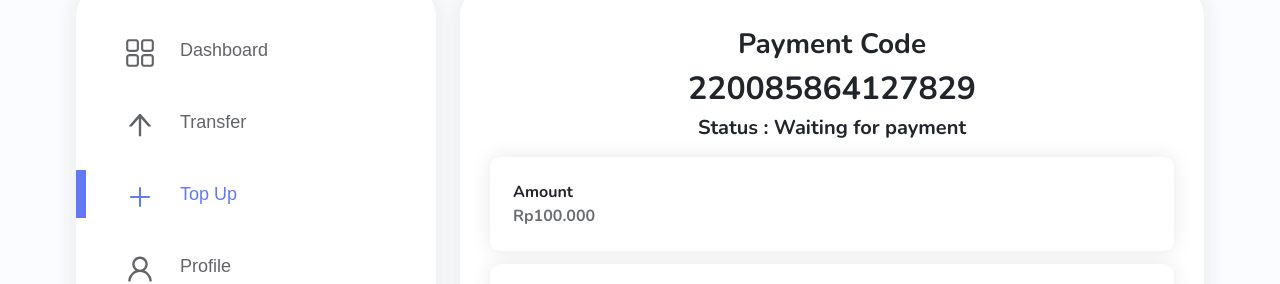
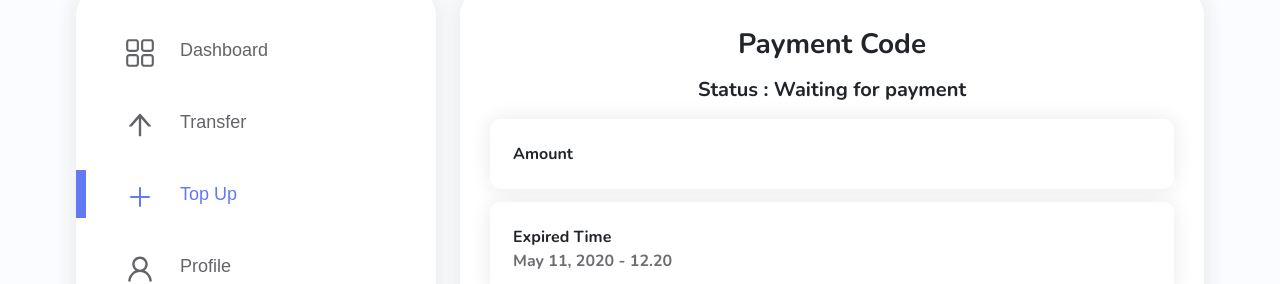
Before and after one commit to othernima08/payease-fe, a React (Vite) app: page /top-up/payment-code in a window 1280 px wide. Shown: the part 162-446 px from the top of the page. Built offline with nearby package versions, Linux system fonts and the light colour scheme; no server answers; sample sign-in values are in the browser's storage; a web font is replaced by a local one.

Commit message:
top up post

```diff
--- a/src/pages/topUp/input-amount-topup/index.jsx
+++ b/src/pages/topUp/input-amount-topup/index.jsx
@@ -66,7 +66,7 @@ const InputAmountTopUp = () => {
 
         <Row className="justify-content-center">
           <Col md={12}>
-            <p className="balance-topup">Rp120.000 Available</p>
+            <p className="balance-topup">Set Amount Top Up. Min : 10.000</p>
           </Col>
         </Row>
 
--- a/src/pages/topUp/payment-method/index.jsx
+++ b/src/pages/topUp/payment-method/index.jsx
@@ -6,6 +6,7 @@ import { Container, Card, Button } from 'react-bootstrap';
 import './payment-method.css';
 import { getVirtualAccountByUserId, topUpPost } from '../../../services/transactions';
 import { useNavigate } from 'react-router-dom';
+import Swal from "sweetalert2";
 
 const PaymentMethod = () => {
   const [selectedBank, setSelectedBank] = useState(null);
@@ -43,6 +44,12 @@ const PaymentMethod = () => {
     const response = await topUpPost({ userId, amount, virtualAccountId });
 
     if (response && response.data && response.data.success) {
+      Swal.fire({
+        icon: 'success',
+        title: 'Top Up Successful',
+        text: 'Proceed to Payment..'
+      });
+      localStorage.setItem("paymentCode", response.data.data.paymentCode);
       navigate('/top-up'); // Navigasi dengan mengirim data yang sesuai
     } else {
       console.error('Failed to process top up');
--- a/src/pages/topUp/topup-code.jsx
+++ b/src/pages/topUp/topup-code.jsx
@@ -49,7 +49,7 @@ const PaymentCode = () => {
           <div className="d-flex img-success-mobile mb-1 mt-2 flex-column">
             <h3 className="text-title ">Payment Code</h3>
 
-            <h2 className="text-title ">220085864127829</h2>
+               <h2 className="text-title ">{localStorage.getItem('paymentCode')}</h2>
 
             <h5 className="text-title ">Status : Waiting for payment</h5>
           </div>
@@ -57,7 +57,7 @@ const PaymentCode = () => {
             <div className="d-flex flex-row">
               <div className="d-flex flex-column p-2">
                 <div>Amount</div>
-                <div className="p-auth opacity-75">Rp100.000</div>
+                <div className="p-auth opacity-75">{localStorage.getItem('amount')}</div>
               </div>
             </div>
           </div>
```
